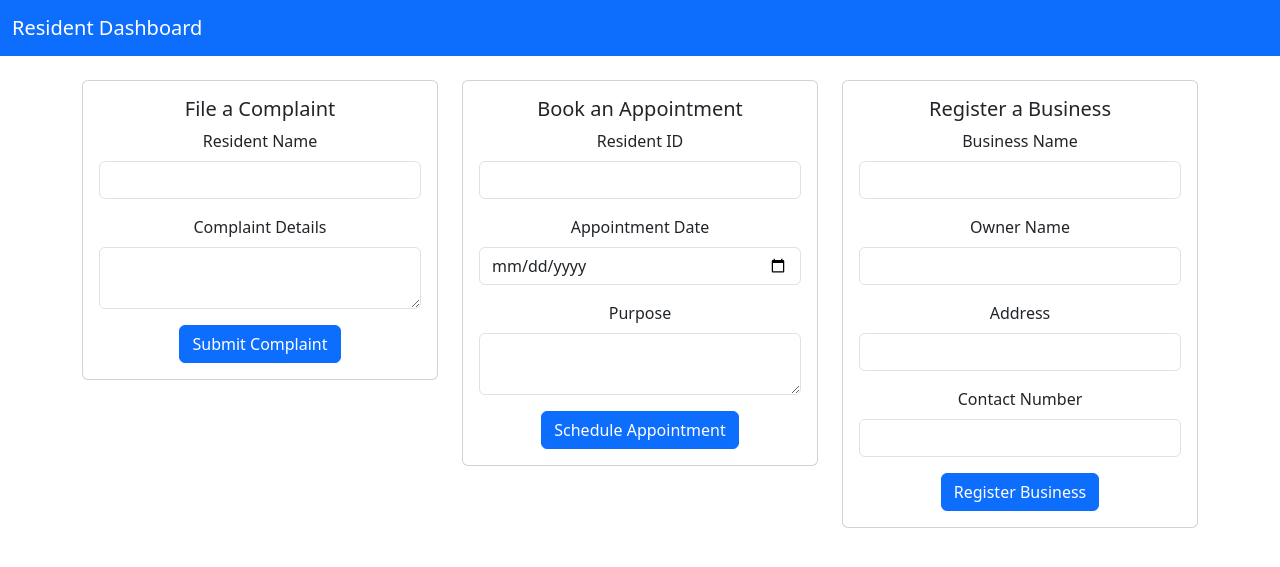
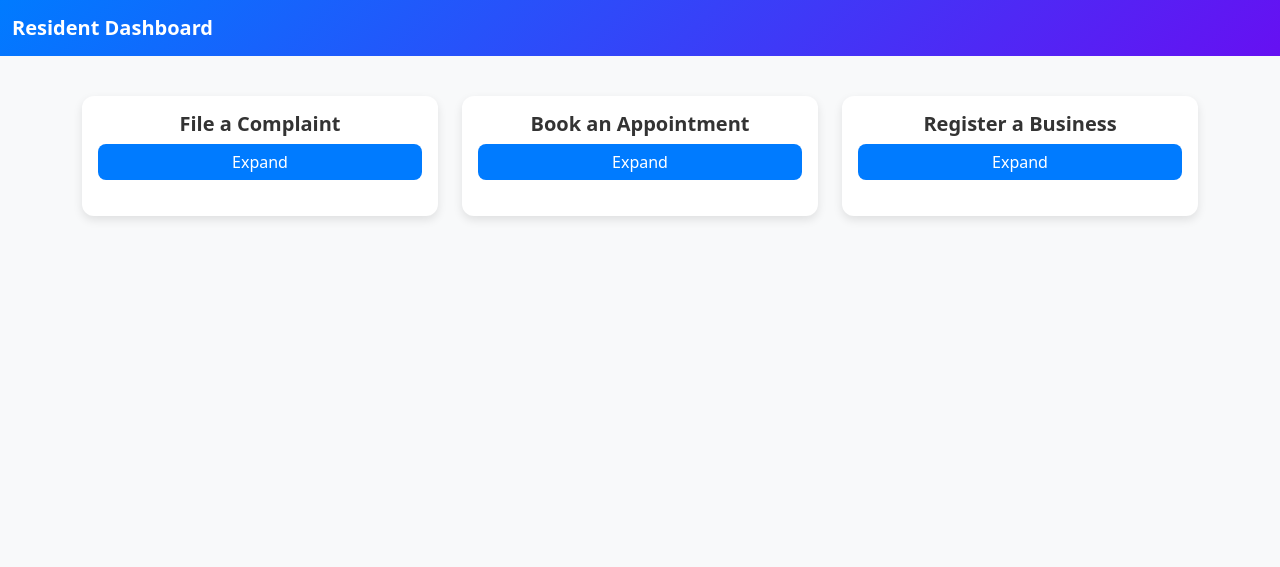
Before and after one commit to leenaardddd/barangay-system, a PHP site: page /resident_dashboard.php in a window 1280 px wide. Shown: the top 567 px of the page. Run offline with PHP 8.4, Linux system fonts and the light colour scheme.

Commit message:
improved residents dashboard ui

```diff
--- a/resident_dashboard.php
+++ b/resident_dashboard.php
@@ -5,80 +5,171 @@
     <meta name="viewport" content="width=device-width, initial-scale=1.0">
     <title>Resident Dashboard</title>
     <link href="https://cdn.jsdelivr.net/npm/bootstrap@5.3.0/dist/css/bootstrap.min.css" rel="stylesheet">
+    <script src="https://cdn.jsdelivr.net/npm/bootstrap@5.3.0/dist/js/bootstrap.bundle.min.js"></script>
+    <style>
+        body {
+            background-color: #f8f9fa;
+        }
+
+        .navbar {
+            background: linear-gradient(135deg, #007bff, #6610f2);
+        }
+
+        .container {
+            margin-top: 40px;
+        }
+
+        .card {
+            border: none;
+            border-radius: 12px;
+            box-shadow: 0 4px 10px rgba(0, 0, 0, 0.1);
+            transition: transform 0.2s ease-in-out, height 0.3s ease-in-out;
+            height: 120px; /* Adjust as needed */
+            overflow: hidden;
+            display: flex;
+            flex-direction: column;
+            align-items: center;
+            justify-content: start;
+        }
+
+        .card.expanded {
+            height: 300px !important; /* Adjust for expanded state */
+        }
+
+        .card:hover {
+            transform: translateY(-5px);
+        }
+
+        .card h5 {
+            font-weight: bold;
+            color: #333;
+        }
+
+        .toggle-btn {
+            width: 100%;
+            text-align: center;
+        }
+
+        .form-container {
+            display: none;
+            width: 100%;
+            padding: 10px;
+        }
+
+        .btn-primary {
+            background-color: #007bff;
+            border: none;
+            border-radius: 8px;
+            transition: 0.3s;
+        }
+
+        .btn-primary:hover {
+            background-color: #0056b3;
+        }
+    </style>
 </head>
 <body>
-    <nav class="navbar navbar-dark bg-primary">
+    <nav class="navbar navbar-dark">
         <div class="container-fluid">
-            <a class="navbar-brand" href="#">Resident Dashboard</a>
+            <a class="navbar-brand text-white fw-bold" href="#">Resident Dashboard</a>
         </div>
     </nav>
 
-    <div class="container mt-4">
-        <div class="row">
+    <div class="container">
+        <div class="row g-4">
             <div class="col-md-4">
-                <div class="card text-center p-3">
+                <div class="card text-center p-3" id="complaintCard">
                     <h5>File a Complaint</h5>
+                    <button class="btn btn-primary toggle-btn" onclick="toggleCard('complaintCard', 'complaintForm')">Expand</button>
+                    <div class="form-container" id="complaintForm">
                         <form action="complaints.php" method="POST">
                             <input type="hidden" name="submit_complaint" value="1">
                             <div class="mb-3">
-                            <label for="resident_name" class="form-label">Resident Name</label>
+                                <label class="form-label">Resident Name</label>
                                 <input type="text" class="form-control" name="resident_name" required>
                             </div>
                             <div class="mb-3">
-                            <label for="details" class="form-label">Complaint Details</label>
-                            <textarea class="form-control" name="details" required></textarea>
+                                <label class="form-label">Complaint Details</label>
+                                <textarea class="form-control" name="details" rows="3" required></textarea>
                             </div>
-                        <button type="submit" class="btn btn-primary">Submit Complaint</button>
+                            <button type="submit" class="btn btn-primary w-100">Submit Complaint</button>
                         </form>
                     </div>
                 </div>
+            </div>
+
             <div class="col-md-4">
-                <div class="card text-center p-3">
+                <div class="card text-center p-3" id="appointmentCard">
                     <h5>Book an Appointment</h5>
+                    <button class="btn btn-primary toggle-btn" onclick="toggleCard('appointmentCard', 'appointmentForm')">Expand</button>
+                    <div class="form-container" id="appointmentForm">
                         <form action="appointments.php" method="POST">
                             <input type="hidden" name="schedule_appointment" value="1">
                             <div class="mb-3">
-                            <label for="resident_id" class="form-label">Resident ID</label>
+                                <label class="form-label">Resident ID</label>
                                 <input type="text" class="form-control" name="resident_id" required>
                             </div>
                             <div class="mb-3">
-                            <label for="appointment_date" class="form-label">Appointment Date</label>
+                                <label class="form-label">Appointment Date</label>
                                 <input type="date" class="form-control" name="appointment_date" required>
                             </div>
                             <div class="mb-3">
-                            <label for="purpose" class="form-label">Purpose</label>
-                            <textarea class="form-control" name="purpose" required></textarea>
+                                <label class="form-label">Purpose</label>
+                                <textarea class="form-control" name="purpose" rows="3" required></textarea>
                             </div>
-                        <button type="submit" class="btn btn-primary">Schedule Appointment</button>
+                            <button type="submit" class="btn btn-primary w-100">Schedule Appointment</button>
                         </form>
                     </div>
                 </div>
+            </div>
+
             <div class="col-md-4">
-                <div class="card text-center p-3">
+                <div class="card text-center p-3" id="businessCard">
                     <h5>Register a Business</h5>
+                    <button class="btn btn-primary toggle-btn" onclick="toggleCard('businessCard', 'businessForm')">Expand</button>
+                    <div class="form-container" id="businessForm">
                         <form action="businesses.php" method="POST">
                             <input type="hidden" name="register_business" value="1">
                             <div class="mb-3">
-                            <label for="business_name" class="form-label">Business Name</label>
+                                <label class="form-label">Business Name</label>
                                 <input type="text" class="form-control" name="business_name" required>
                             </div>
                             <div class="mb-3">
-                            <label for="owner_name" class="form-label">Owner Name</label>
+                                <label class="form-label">Owner Name</label>
                                 <input type="text" class="form-control" name="owner_name" required>
                             </div>
                             <div class="mb-3">
-                            <label for="address" class="form-label">Address</label>
+                                <label class="form-label">Address</label>
                                 <input type="text" class="form-control" name="address" required>
                             </div>
                             <div class="mb-3">
-                            <label for="contact" class="form-label">Contact Number</label>
+                                <label class="form-label">Contact Number</label>
                                 <input type="text" class="form-control" name="contact" required>
                             </div>
-                        <button type="submit" class="btn btn-primary">Register Business</button>
+                            <button type="submit" class="btn btn-primary w-100">Register Business</button>
                         </form>
                     </div>
                 </div>
             </div>
         </div>
+    </div>
+
+    <script>
+        function toggleCard(cardId, formId) {
+            const card = document.getElementById(cardId);
+            const form = document.getElementById(formId);
+            const button = card.querySelector('.toggle-btn');
+
+            if (card.classList.contains('expanded')) {
+                card.classList.remove('expanded');
+                form.style.display = "none";
+                button.innerText = "Expand";
+            } else {
+                card.classList.add('expanded');
+                form.style.display = "block";
+                button.innerText = "Collapse";
+            }
+        }
+    </script>
 </body>
 </html>
```
Also changed, not shown: 1 other file. Lines whose indentation alone changed are shown as unchanged.
